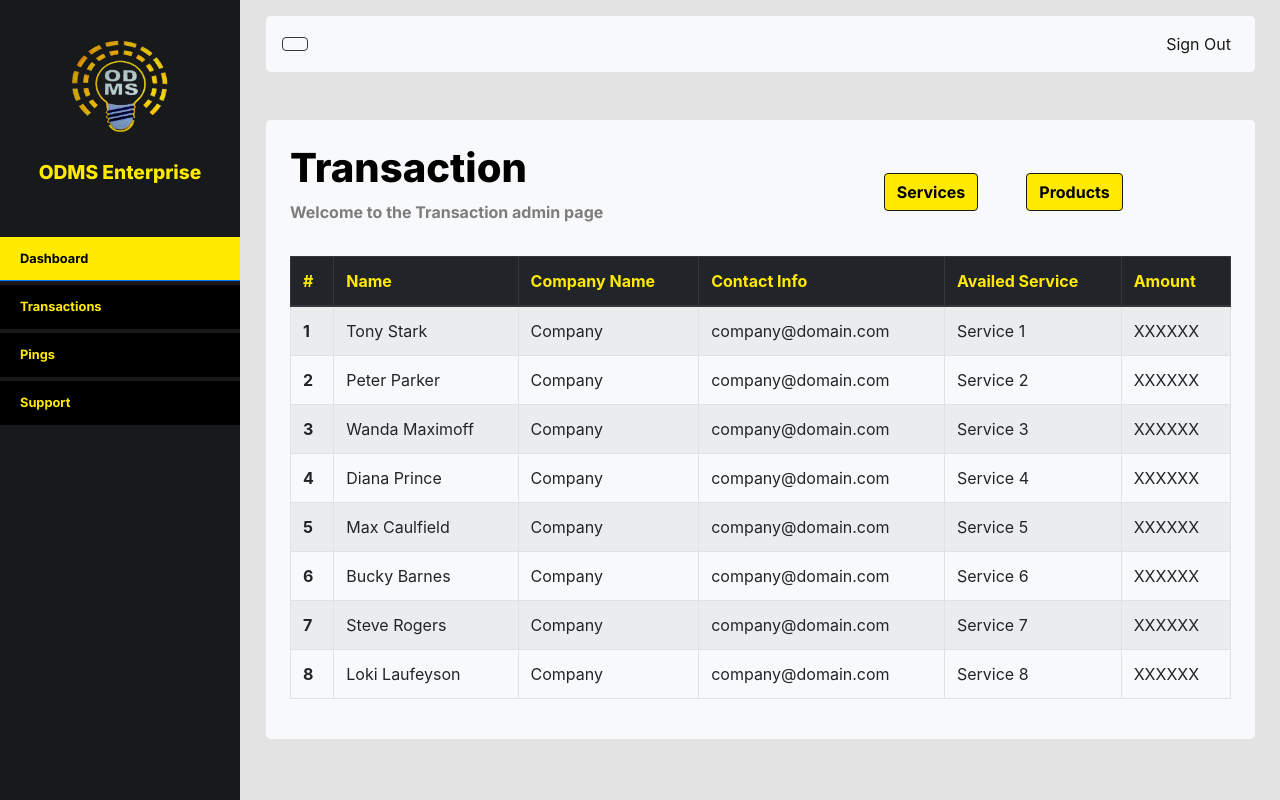
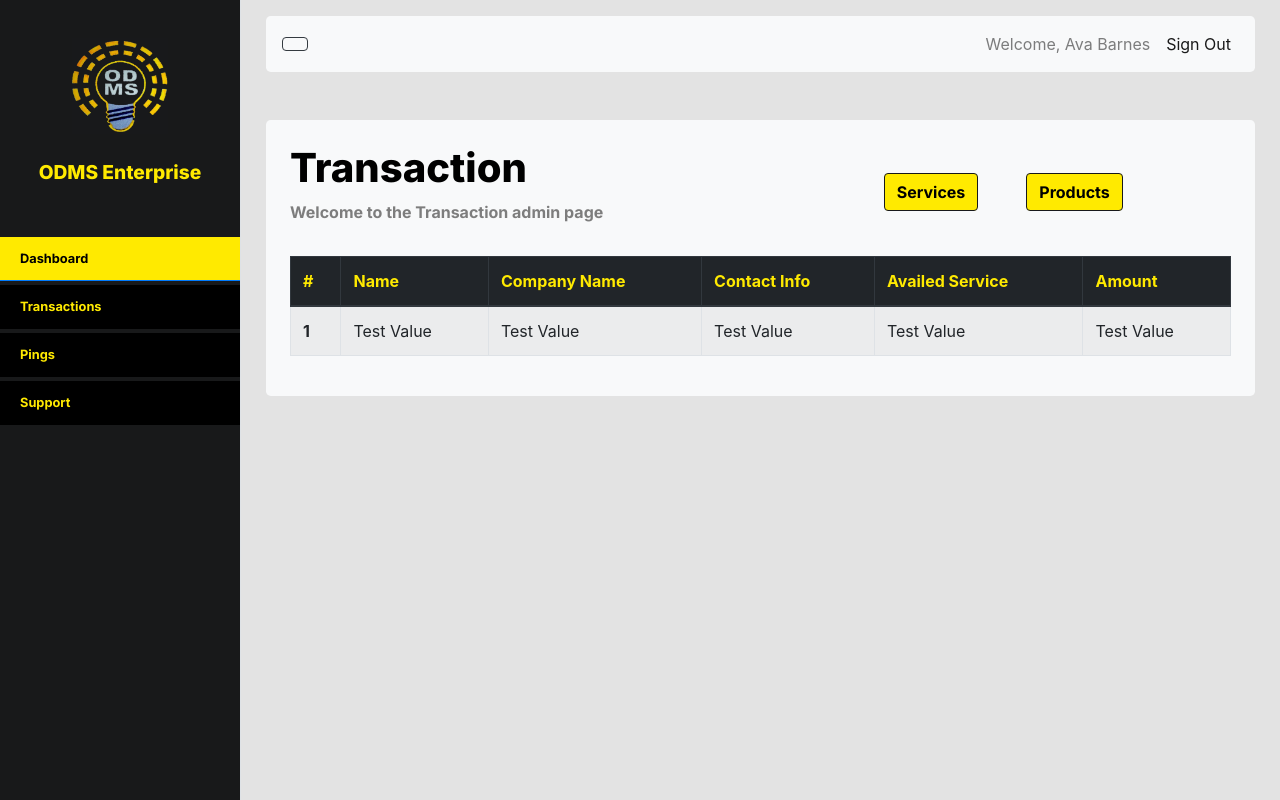
Before and after one commit to Christiann12/Webprog-Repository, a CodeIgniter app: page /Webprog-Repository/admin/index/transactionadmin/true in a window 1280 px wide. Run offline with CodeIgniter, Linux system fonts and the light colour scheme; some libraries are stand-ins or nearby versions.

Commit message:
feat: Added Admin Name
Added admin name in the navigation tab in the admin page and made transaction page tables dynamic and responds to number of clicks for transaction buttons in the main page

```diff
--- a/application/assets/css/simple-sidebar.css
+++ b/application/assets/css/simple-sidebar.css
@@ -72,7 +72,7 @@
   margin-right: 10px;
 }
 
-#page-content-wrapper .nav-link:hover{
+#page-content-wrapper .sign-out:hover{
   text-decoration: underline;
 }
 
--- a/application/views/adminpages/pages/transactionadmin.php
+++ b/application/views/adminpages/pages/transactionadmin.php
@@ -1,5 +1,7 @@
 <!-- Page content -->
 <div class="container-fluid my-5 px-4 py-4 rounded-lg bg-light">
+
+
     <div class="row">
         <!-- Transaction heading -->
         <div class="transheading col-sm-6">
@@ -28,71 +30,50 @@
                     <th scope="col">Amount</th>
                 </tr>
             </thead>
-            <tbody>
-                <tr>
-                    <th scope="row">1</th>
-                    <td>Tony Stark</td>
-                    <td>Company</td>
-                    <td>company@domain.com</td>
-                    <td>Service 1</td>
-                    <td>XXXXXX</td>
-                </tr>
-                <tr>
-                    <th scope="row">2</th>
-                    <td>Peter Parker</td>
-                    <td>Company</td>
-                    <td>company@domain.com</td>
-                    <td>Service 2</td>
-                    <td>XXXXXX</td>
-                </tr>
-                <tr>
-                    <th scope="row">3</th>
-                    <td>Wanda Maximoff </td>
-                    <td>Company</td>
-                    <td>company@domain.com</td>
-                    <td>Service 3</td>
-                    <td>XXXXXX</td>
-                </tr>
-                <tr>
-                    <th scope="row">4</th>
-                    <td>Diana Prince</td>
-                    <td>Company</td>
-                    <td>company@domain.com</td>
-                    <td>Service 4</td>
-                    <td>XXXXXX</td>
-                </tr>
-                <tr>
-                    <th scope="row">5</th>
-                    <td>Max Caulfield</td>
-                    <td>Company</td>
-                    <td>company@domain.com</td>
-                    <td>Service 5</td>
-                    <td>XXXXXX</td>
-                </tr>
-                <tr>
-                    <th scope="row">6</th>
-                    <td>Bucky Barnes</td>
-                    <td>Company</td>
-                    <td>company@domain.com</td>
-                    <td>Service 6</td>
-                    <td>XXXXXX</td>
-                </tr>
-                <tr>
-                    <th scope="row">7</th>
-                    <td>Steve Rogers</td>
-                    <td>Company</td>
-                    <td>company@domain.com</td>
-                    <td>Service 7</td>
-                    <td>XXXXXX</td>
-                </tr>
-                <tr>
-                    <th scope="row">8</th>
-                    <td>Loki Laufeyson</td>
-                    <td>Company</td>
-                    <td>company@domain.com</td>
-                    <td>Service 8</td>
-                    <td>XXXXXX</td>
-                </tr>
+            <tbody id="tbody">
+            <script>
+                 var temp =  localStorage.getItem('transactioncountservice');
+
+                    for (var i = 0; i <= temp; i++){
+
+                    var table1 =  document.getElementById('tbody');
+
+
+                    var tr = document.createElement('tr');
+                    var th1 = document.createElement('th');
+                    var td1 = document.createElement('td');
+                    var td2 = document.createElement('td');
+                    var td3 = document.createElement('td');
+                    var td4 = document.createElement('td');
+                    var td5 = document.createElement('td');
+
+                        var th1text = document.createTextNode(""+(i+1));
+                        var td1text = document.createTextNode('Test Value');
+                        var td2text = document.createTextNode('Test Value');
+                        var td3text = document.createTextNode('Test Value');
+                        var td4text = document.createTextNode('Test Value');
+                        var td5text = document.createTextNode('Test Value');
+
+                    th1.appendChild(th1text);
+                    td1.appendChild(td1text);
+                    td2.appendChild(td2text);
+                    td3.appendChild(td3text);
+                    td4.appendChild(td4text);
+                    td5.appendChild(td5text);
+
+                    tr.appendChild(th1);
+                    tr.appendChild(td1);
+                    tr.appendChild(td2);
+                    tr.appendChild(td3);
+                    tr.appendChild(td4);
+                    tr.appendChild(td5);
+
+
+                    table1.appendChild(tr);
+                    }
+
+                </script>
+
             </tbody>
         </table>
     </div>
@@ -110,71 +91,49 @@
                     <th scope="col">Amount</th>
                 </tr>
             </thead>
-            <tbody>
-                <tr>
-                    <th scope="row">1</th>
-                    <td>Tony Stark</td>
-                    <td>Company</td>
-                    <td>company@domain.com</td>
-                    <td>Product 1</td>
-                    <td>XXXXXX</td>
-                </tr>
-                <tr>
-                    <th scope="row">2</th>
-                    <td>Peter Parker</td>
-                    <td>Company</td>
-                    <td>company@domain.com</td>
-                    <td>Product 2</td>
-                    <td>XXXXXX</td>
-                </tr>
-                <tr>
-                    <th scope="row">3</th>
-                    <td>Wanda Maximoff </td>
-                    <td>Company</td>
-                    <td>company@domain.com</td>
-                    <td>Product 3</td>
-                    <td>XXXXXX</td>
-                </tr>
-                <tr>
-                    <th scope="row">4</th>
-                    <td>Diana Prince</td>
-                    <td>Company</td>
-                    <td>company@domain.com</td>
-                    <td>Product 4</td>
-                    <td>XXXXXX</td>
-                </tr>
-                <tr>
-                    <th scope="row">5</th>
-                    <td>Max Caulfield</td>
-                    <td>Company</td>
-                    <td>company@domain.com</td>
-                    <td>Product 5</td>
-                    <td>XXXXXX</td>
-                </tr>
-                <tr>
-                    <th scope="row">6</th>
-                    <td>Bucky Barnes</td>
-                    <td>Company</td>
-                    <td>company@domain.com</td>
-                    <td>Product 6</td>
-                    <td>XXXXXX</td>
-                </tr>
-                <tr>
-                    <th scope="row">7</th>
-                    <td>Steve Rogers</td>
-                    <td>Company</td>
-                    <td>company@domain.com</td>
-                    <td>Product 7</td>
-                    <td>XXXXXX</td>
-                </tr>
-                <tr>
-                    <th scope="row">8</th>
-                    <td>Loki Laufeyson</td>
-                    <td>Company</td>
-                    <td>company@domain.com</td>
-                    <td>Product 8</td>
-                    <td>XXXXXX</td>
-                </tr>
+            <tbody id="tbody1">
+            <script>
+                 var temp =  localStorage.getItem('transactioncountproduct');
+
+                    for (var i = 0; i <= temp; i++){
+
+                        var table2 = document.getElementById('tbody1');
+
+
+                        var tr = document.createElement('tr');
+                        var th1 = document.createElement('th');
+                        var td1 = document.createElement('td');
+                        var td2 = document.createElement('td');
+                        var td3 = document.createElement('td');
+                        var td4 = document.createElement('td');
+                        var td5 = document.createElement('td');
+
+                        var th1text = document.createTextNode(""+(i+1));
+                        var td1text = document.createTextNode('Test Value');
+                        var td2text = document.createTextNode('Test Value');
+                        var td3text = document.createTextNode('Test Value');
+                        var td4text = document.createTextNode('Test Value');
+                        var td5text = document.createTextNode('Test Value');
+
+                        th1.appendChild(th1text);
+                        td1.appendChild(td1text);
+                        td2.appendChild(td2text);
+                        td3.appendChild(td3text);
+                        td4.appendChild(td4text);
+                        td5.appendChild(td5text);
+
+                        tr.appendChild(th1);
+                        tr.appendChild(td1);
+                        tr.appendChild(td2);
+                        tr.appendChild(td3);
+                        tr.appendChild(td4);
+                        tr.appendChild(td5);
+
+
+                        table2.appendChild(tr);
+                    }
+
+                </script>
             </tbody>
         </table>
     </div>
--- a/application/views/adminpages/pages/wrapper.php
+++ b/application/views/adminpages/pages/wrapper.php
@@ -30,12 +30,24 @@
                 <i class="fas fa-sign-out-alt"></i></span>
             </button>
 
+
             <div class="collapse navbar-collapse" id="navbarSupportedContent">
+
             <ul class="navbar-nav ml-auto mt-2 mt-lg-0">
+                <li  class="nav-item">
+
+                    <p class="nav-link mx-0 my-0">
+                        Welcome, Ava Barnes
+                    </p>
+
+                </li>
+
                 <li class="nav-item active">
-                <a class="nav-link" href="<?php echo base_url(); ?>admin/index/loginpage">Sign Out <span class="sr-only">(current)</span></a>
+                    <a class="nav-link sign-out" href="<?php echo base_url(); ?>admin/index/loginpage">Sign Out <span class="sr-only">(current)</span></a>
                 </li>
+
             </ul>
+
             </div>
         </nav>
         <!-- Page content -->
--- a/application/views/headerNfooter/footer.php
+++ b/application/views/headerNfooter/footer.php
@@ -45,5 +45,6 @@
 	<!-- <script src="https://stackpath.bootstrapcdn.com/bootstrap/5.0.0-alpha2/js/bootstrap.bundle.min.js"></script> -->
 	<script src="<?php echo base_url(); ?>application/assets/js/transaction.js"></script>
 	<script src="<?php echo base_url(); ?>application/assets/js/header.js"></script>
+	<script src="<?php echo base_url(); ?>application/assets/js/addtransaction.js"></script>
 </body>
 </html>
--- a/application/views/pages/Transaction.php
+++ b/application/views/pages/Transaction.php
@@ -189,7 +189,7 @@ defined('BASEPATH') OR exit('No direct script access allowed');
 							</fieldset>
 							<div class="col-12">
 								<center>
-									<button type="submit" class="btn btn-primary">Submit Form</button>
+									<button type="submit" class="btn btn-primary" onclick="addTransactionService()" >Submit Form</button>
 								</center>
 							</div>
 						</div>
@@ -373,7 +373,7 @@ defined('BASEPATH') OR exit('No direct script access allowed');
 							</fieldset>
 							<div class="col-12">
 								<center>
-									<button type="submit" class="btn btn-primary">Submit Form</button>
+									<button type="submit" class="btn btn-primary" onclick="addTransactionProduct()" >Submit Form</button>
 								</center>
 							</div>
 						</div>
```
Also changed, not shown: application/assets/js/addtransaction.js (added, +23 -0 lines).
